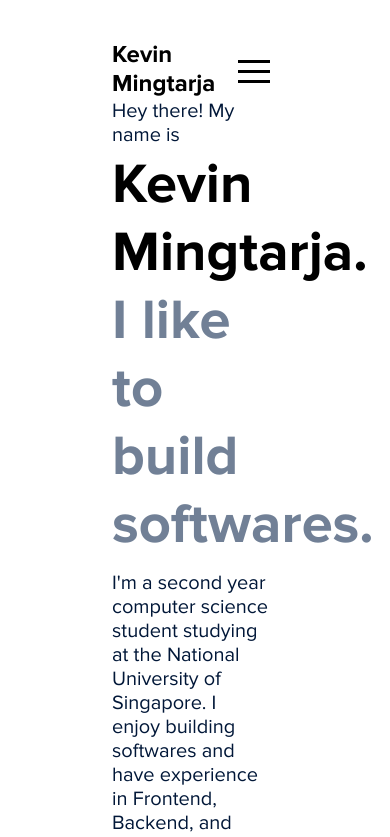
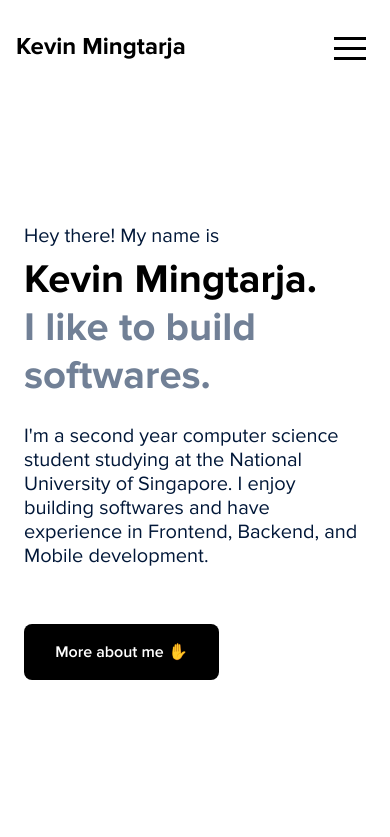
Before and after one commit to kevinmingtarja/kevinmingtarja.com-v1, a Next.js app: page / in a window 390 px wide. Shown: the top 837 px of the page. Built offline with nearby package versions, Linux system fonts and the light colour scheme.

Commit message:
Make home page responsive

```diff
--- a/components/Heading/Heading.module.scss
+++ b/components/Heading/Heading.module.scss
@@ -11,12 +11,12 @@
     line-height: 1;
   }
 
-  &.xs {
-    font-size: var(--font-xs);
+  &.sm {
+    font-size: var(--font-sm);
   }
 
-  &.sm {
-    font-size: var(--font-sm);
+  &.base {
+    font-size: var(--font-base);
   }
 
   &.md {
@@ -42,3 +42,21 @@
     font-size: var(--font-3xl);
   }
 }
+
+@media (max-width: 480px) {
+  .heading {
+    &.threexl {
+      font-size: var(--font-2xl);
+    }
+
+    &.twoxl {
+      font-size: var(--font-xl);
+      line-height: 38px;
+    }
+
+    &.xl {
+      font-size: var(--font-lg);
+      line-height: var(--font-xl);
+    }
+  }
+}
--- a/components/Heading/index.tsx
+++ b/components/Heading/index.tsx
@@ -23,7 +23,7 @@ const Heading = (props: Props) => {
     {
       [styles.centered]: centered,
       [styles.noLeading]: noLeading,
-      [styles.sm]: level === 6,
+      [styles.base]: level === 6,
       [styles.md]: level === 5,
       [styles.lg]: level === 4,
       [styles.xl]: level === 3,
--- a/components/Navbar/Navbar.module.scss
+++ b/components/Navbar/Navbar.module.scss
@@ -1,10 +1,12 @@
 .nav {
-  background: var(--white);
-
+  position: absolute;
+  background-color: var(--white);
+  width: 100%;
   display: flex;
   justify-content: space-between;
   align-items: center;
-  margin: var(--spacing-2xl) var(--spacing-7xl);
+  padding: var(--spacing-2xl) var(--spacing-7xl) var(--spacing-xs)
+    var(--spacing-7xl);
   z-index: 1000;
 }
 
@@ -44,14 +46,6 @@
   &::after {
     border-bottom: solid 3px #0070f3;
   }
-  //   &::after {
-  //     display: block;
-  //     content: "";
-  //     border-bottom: solid 3px var(--true-black);
-  //     transform: scaleX(1);
-  //     transition: transform 250ms ease-in-out;
-  //     transform-origin: 100% 50%;
-  //   }
 }
 
 .nav-menu-item {
@@ -85,3 +79,18 @@
     display: none;
   }
 }
+
+@media screen and (max-width: 480px) {
+  .nav {
+    padding: var(--spacing-lg) var(--spacing-base) 0 var(--spacing-base);
+  }
+
+  .info {
+    width: auto;
+  }
+
+  .ctaButton {
+    min-width: 162.5px;
+    width: 50vw;
+  }
+}
--- a/components/Navbar/index.tsx
+++ b/components/Navbar/index.tsx
@@ -12,8 +12,6 @@ import styles from "./Navbar.module.scss"
 
 interface NavProps {
   children: React.ReactNode
-  color?: string
-  backgroundColor?: string
 }
 
 const Navbar = () => {
@@ -42,32 +40,19 @@ const Navbar = () => {
           </NavLink>
         </NavMenu>
 
-        {/* <NavLink href="/contact">
-          <Heading level={5}>Contact</Heading>
-        </NavLink> */}
-
-        {width <= 768 && (
-          <div className={styles.hamburger}>
-            <Hamburger toggle={setOpen} toggled={isOpen} />
-          </div>
-        )}
+        <div className={styles.hamburger}>
+          <Hamburger toggle={setOpen} toggled={isOpen} />
+        </div>
       </Nav>
-      <Sidebar backgroundColor="#001A56" isOpen={isOpen} setOpen={setOpen} />
+      <Sidebar isOpen={isOpen} setOpen={setOpen} />
     </>
   )
 }
 
 export default Navbar
 
-export const Nav = ({ children, backgroundColor, color }: NavProps) => {
-  return (
-    <nav
-      className={styles.nav}
-      style={{ backgroundColor: backgroundColor as string }}
-    >
-      {children}
-    </nav>
-  )
+export const Nav = ({ children }: NavProps) => {
+  return <nav className={styles.nav}>{children}</nav>
 }
 
 interface NavLinkProps extends LinkProps {
--- a/components/Sidebar/Sidebar.module.scss
+++ b/components/Sidebar/Sidebar.module.scss
@@ -1,14 +1,13 @@
 .container {
-    position: fixed;
-    z-index: 9;
+  position: absolute;
+
   width: 100%;
-    background-color: var(--primary);
+  background-color: var(--white);
   display: grid;
   align-items: center;
-    top: 0;
   left: 0;
   transition: 0.3s ease-in-out;
-    top: -100%;
+  top: -35%;
 
   &.open {
     top: 0;
@@ -16,27 +15,24 @@
 }
 
 .wrapper {
-    color: #fff;
-    margin-top: 64px;
-    margin-bottom: 16px;
+  margin-top: 56px;
 }
 
 .menu {
   display: grid;
   grid-template-columns: 1fr;
-    grid-template-rows: repeat(5, 50px);
+  grid-template-rows: repeat(4, 50px);
+  padding: 0 var(--spacing-base);
 }
 
 .link {
   display: flex;
-    padding-left: 32px;
   align-items: center;
   justify-content: left;
-    font-size: 1.5rem;
   text-decoration: none;
   list-style: none;
   transition: 0.2s ease-in-out;
-    color: #fff;
+  color: var(--true-black);
   cursor: pointer;
 
   &:hover {
--- a/components/Sidebar/index.tsx
+++ b/components/Sidebar/index.tsx
@@ -18,20 +18,17 @@ const Sidebar = ({
     <SidebarContainer backgroundColor={backgroundColor} isOpen={isOpen}>
       <SidebarWrapper>
         <SidebarMenu>
-          <SidebarLink color="#fff" href="about">
-            <Heading level={2}>Placeholder</Heading>
+          <SidebarLink href="about">
+            <Heading level={6}>Placeholder</Heading>
           </SidebarLink>
-          <SidebarLink color="#fff" href="discover">
-            <Heading level={2}>Placeholder</Heading>
+          <SidebarLink href="discover">
+            <Heading level={6}>Placeholder</Heading>
           </SidebarLink>
-          <SidebarLink color="#fff" href="services">
-            <Heading level={2}>Placeholder</Heading>
+          <SidebarLink href="services">
+            <Heading level={6}>Placeholder</Heading>
           </SidebarLink>
-          <SidebarLink color="#fff" href="signup">
-            <Heading level={2}>Placeholder</Heading>
-          </SidebarLink>
-          <SidebarLink color="#fff" href="signup">
-            <Heading level={2}>Placeholder</Heading>
+          <SidebarLink href="signup">
+            <Heading level={6}>Placeholder</Heading>
           </SidebarLink>
         </SidebarMenu>
       </SidebarWrapper>
--- a/components/Text/Text.module.scss
+++ b/components/Text/Text.module.scss
@@ -91,3 +91,9 @@
     color: var(--warning);
   }
 }
+
+@media (max-width: 480px) {
+  .text {
+    font-size: var(--font-base);
+  }
+}
--- a/pages/index.tsx
+++ b/pages/index.tsx
@@ -18,9 +18,11 @@ export default function Home() {
         <div className={styles.intro}>
           <Text className={styles.subheading}>Hey there! My name is</Text>
           <Heading level={1}>Kevin Mingtarja.</Heading>
+
           <Heading color="ash600" level={1}>
             I like to build softwares.
           </Heading>
+
           <Text className={styles.info}>
             {
               "I'm a second year computer science student studying at the National University of Singapore. I enjoy building softwares and have experience in Frontend, Backend, and Mobile development."
--- a/styles/Home.module.css
+++ b/styles/Home.module.css
@@ -8,7 +8,8 @@
 }
 
 .main {
-  padding: var(--spacing-7xl);
+  padding: max(30vh, var(--top-inset)) var(--spacing-7xl) var(--spacing-base)
+    var(--spacing-7xl);
   flex: 1;
   display: flex;
   flex-direction: column;
@@ -18,21 +19,36 @@
 }
 
 .subheading {
-  margin-bottom: var(--spacing-2xs);
+  margin-bottom: var(--spacing-xs);
 }
 
 .info {
   width: 40vw;
-  margin-top: var(--spacing-sm);
+  margin-top: var(--spacing-lg);
 }
 
 .ctaButton {
   width: 20vw;
-
   margin-top: var(--spacing-3xl);
 }
 
-.title a {
+@media (max-width: 480px) {
+  .main {
+    padding: var(--top-inset) var(--spacing-lg) var(--spacing-base)
+      var(--spacing-lg);
+  }
+
+  .info {
+    width: auto;
+  }
+
+  .ctaButton {
+    min-width: 162.5px;
+    width: 50vw;
+  }
+}
+
+/* .title a {
   color: #0070f3;
   text-decoration: none;
 }
@@ -117,4 +133,4 @@
     width: 100%;
     flex-direction: column;
   }
-}
+} */
--- a/styles/globals.css
+++ b/styles/globals.css
@@ -103,6 +103,7 @@ code {
   --spacing-5xl: 80px;
   --spacing-6xl: 96px;
   --spacing-7xl: 112px;
+  --top-inset: 224px;
 
   /* ICONS */
   --icon-3xs: 12px;
```
Lines whose indentation alone changed are shown as unchanged.
